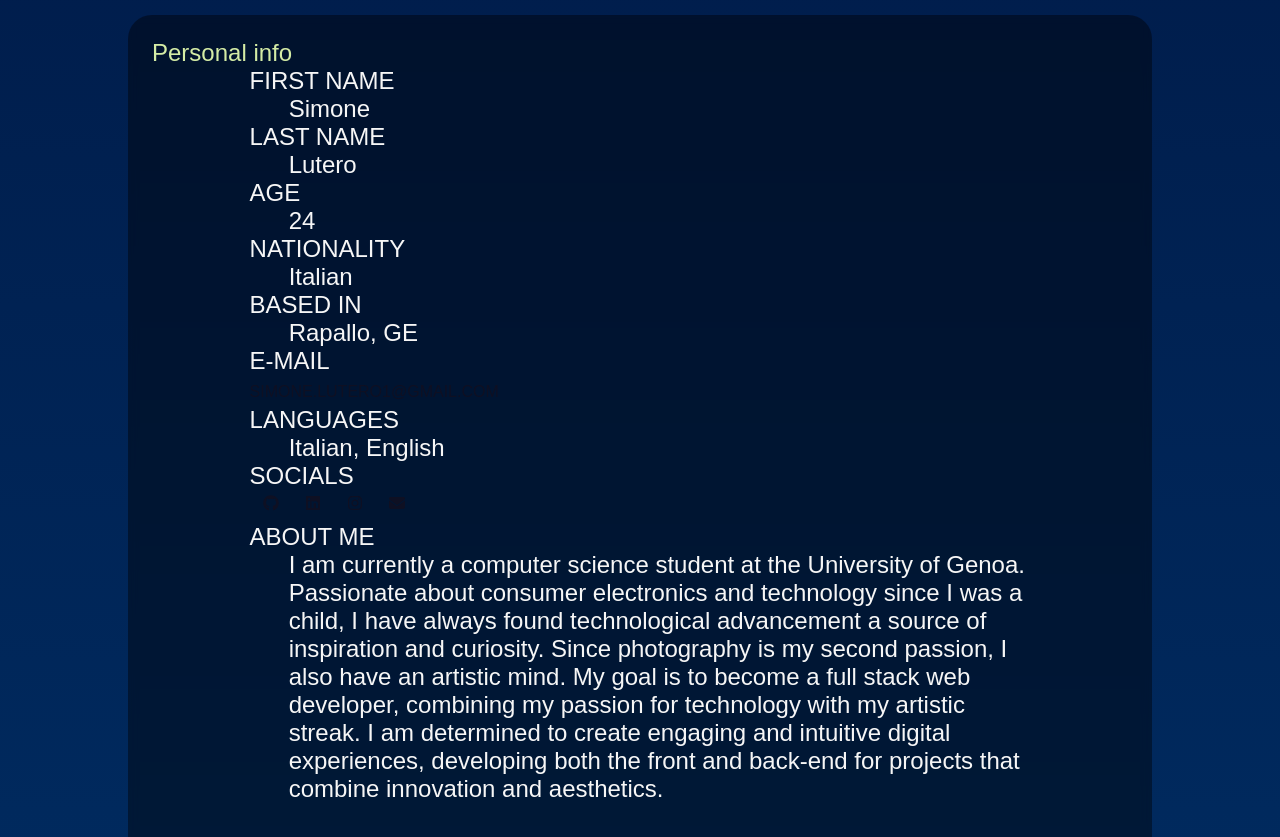
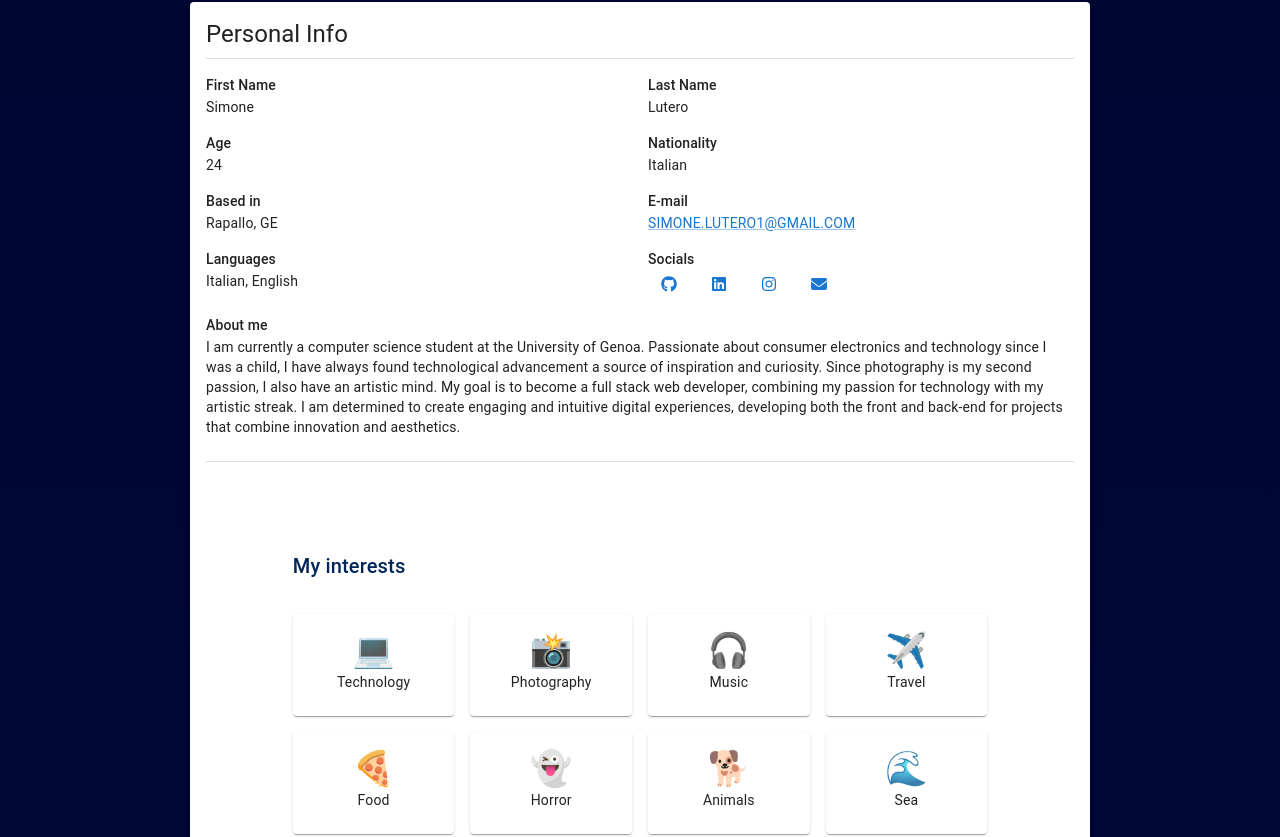
Before and after one commit to simlu2000/simonelutero, a React (Create React App) app: page / in a window 1280 px wide. Shown: the part 1858-2695 px from the top of the page. Built offline with nearby package versions, Linux system fonts and the light colour scheme.

Commit message:
updates mui

```diff
--- a/package.json
+++ b/package.json
@@ -7,7 +7,7 @@
     "@emotion/styled": "^11.14.0",
     "@fortawesome/fontawesome-free": "^6.6.0",
     "@fortawesome/fontawesome-svg-core": "^6.6.0",
-    "@fortawesome/free-brands-svg-icons": "^6.6.0",
+    "@fortawesome/free-brands-svg-icons": "^6.7.2",
     "@fortawesome/free-solid-svg-icons": "^6.6.0",
     "@fortawesome/react-fontawesome": "^0.2.2",
     "@mui/material": "^6.4.8",
--- a/src/Utils/datas.js
+++ b/src/Utils/datas.js
@@ -99,6 +99,10 @@ const experiences = [
         date: "April 2024 - Actually",
         points: [
             "Developing and maintaining web applications using React.js and other related technologies.",
+            "In my professional experience, I have focused on developing web applications, with particular emphasis on a university thesis project centered around creating a meteorological web application. This project involved integrating APIs to display both basic and advanced weather data and using Google Firebase services for user authentication and real-time data management.",
+            "During this work experience i applied agile development methodologies, specifically Scrum, to ensure efficient collaboration, iterative progress, and the timely delivery of project features. This approach allowed me to manage complex tasks while maintaining flexibility and meeting deadlines.",
+            "In addition to my project work, I did some courses to deepen my skills in web app developing. I have gained proficiency in JavaScript, the React.js library for building dynamic user interfaces, PHP, and SQL for database management and querying.",
+            "This combination of hands-on project development and continuous learning has strengthened my technical skills, enabling me to contribute to the creation of robust, scalable, and user-centric web applications."
         ],
     },
 ];
--- a/src/components/About.js
+++ b/src/components/About.js
@@ -1,101 +1,156 @@
 import React from 'react';
 import '../style/style.css';
 import { FontAwesomeIcon } from '@fortawesome/react-fontawesome';
-import { faGithub, faLinkedin, faInstagram } from '@fortawesome/free-brands-svg-icons';
-import { faEnvelope } from '@fortawesome/free-solid-svg-icons';
+import { faGithub, faLinkedin, faInstagram } from '@fortawesome/free-brands-svg-icons'; // Importa le icone dei brand
+import { faEnvelope } from '@fortawesome/free-solid-svg-icons'; // Importa l'icona dell'e-mail
+import {
+    Card,
+    CardContent,
+    Typography,
+    Grid,
+    Link,
+    Box,
+    Divider,
+} from '@mui/material';
 import Education from './Education';
 import Experience from './Experience';
 import Technologies from './Technologies';
 import Interests from './Interests';
 
-
-
 const About = () => {
     return (
-    <div>
-      <section id="me_data">
-        <section className="aboutme" id="aboutme">
-          <div className="container">
-            <div className="box" id="mebox">
-              <div className="works-item-tags">Personal info</div>
-              <div className="work-info">
-                <div className="work-info-label">First Name</div>
-                <div className="work-info-content"><p>Simone</p></div>
-              </div>
-              <div className="work-info">
-                <div className="work-info-label">Last Name</div>
-                <div className="work-info-content"><p>Lutero</p></div>
-              </div>
-              <div className="work-info">
-                <div className="work-info-label">Age</div>
-                <div className="work-info-content"><p>24</p></div>
-              </div>
-              <div className="work-info">
-                <div className="work-info-label">Nationality</div>
-                <div className="work-info-content"><p>Italian</p></div>
-              </div>
-              <div className="work-info">
-                <div className="work-info-label">Based in</div>
-                <div className="work-info-content"><p>Rapallo, GE</p></div>
-              </div>
-              <div className="work-info">
-                <div className="work-info-label">E-mail</div>
-                <div className="work-info-content"><a className="link" href="mailto:simone.lutero1@gmail.com">simone.lutero1@gmail.com</a></div>
-              </div>
-              <div className="work-info">
-                <div className="work-info-label">Languages</div>
-                <div className="work-info-content"><p>Italian, English</p></div>
-              </div>
-              <div className="work-info">
-                <div className="work-info-label">Socials</div>
-                <div className="work-info-content">
-                  <a href="https://github.com/simlu2000" className="link">
-                    <FontAwesomeIcon icon={faGithub} className='social_icon' />
-                  </a>
-                  <a href="https://www.linkedin.com/in/simone-lutero-027317216/" className="link">
-                    <FontAwesomeIcon icon={faLinkedin} className='social_icon' />
-                  </a>
-                  <a href="https://www.instagram.com/sim0ne_lu" className="link">
-                    <FontAwesomeIcon icon={faInstagram} className='social_icon' />
-                  </a>
-                  <a href="mailto:simone.lutero1@gmail.com" className="link">
-                    <FontAwesomeIcon icon={faEnvelope} className='social_icon' />
-                  </a>
-                </div>
-              </div>
-              <div className="work-info">
-                <div className="work-info-label">About me</div>
-                <div className="work-info-content">
-                  <p>I am currently a computer science student at the University of Genoa. Passionate about consumer electronics and technology since I was a child, I have always found technological advancement a source of inspiration and curiosity. Since photography is my second passion, I also have an artistic mind. My goal is to become a full stack web developer, combining my passion for technology with my artistic streak. I am determined to create engaging and intuitive digital experiences, developing both the front and back-end for projects that combine innovation and aesthetics.</p>
-                </div>
-              </div>
+        <Box sx={{ display: 'flex', justifyContent: 'center', p: 3 }}>
+            <Card sx={{ maxWidth: 900, width: '100%', boxShadow: 3 }}>
+                <CardContent>
+                    <Typography variant="h5" component="div" gutterBottom>
+                        Personal Info
+                    </Typography>
+                    <Divider sx={{ mb: 2 }} />
 
-              <section className="aboutme" id="interests">
+                    <Grid container spacing={2}>
+                        <Grid item xs={12} sm={6}>
+                            <Typography variant="subtitle2">First Name</Typography>
+                            <Typography variant="body2">Simone</Typography>
+                        </Grid>
+                        <Grid item xs={12} sm={6}>
+                            <Typography variant="subtitle2">Last Name</Typography>
+                            <Typography variant="body2">Lutero</Typography>
+                        </Grid>
+                        <Grid item xs={12} sm={6}>
+                            <Typography variant="subtitle2">Age</Typography>
+                            <Typography variant="body2">24</Typography>
+                        </Grid>
+                        <Grid item xs={12} sm={6}>
+                            <Typography variant="subtitle2">Nationality</Typography>
+                            <Typography variant="body2">Italian</Typography>
+                        </Grid>
+                        <Grid item xs={12} sm={6}>
+                            <Typography variant="subtitle2">Based in</Typography>
+                            <Typography variant="body2">Rapallo, GE</Typography>
+                        </Grid>
+                        <Grid item xs={12} sm={6}>
+                            <Typography variant="subtitle2">E-mail</Typography>
+                            <Link
+                                href="mailto:simone.lutero1@gmail.com"
+                                variant="body2"
+                            >
+                                simone.lutero1@gmail.com
+                            </Link>
+                        </Grid>
+                        <Grid item xs={12} sm={6}>
+                            <Typography variant="subtitle2">Languages</Typography>
+                            <Typography variant="body2">Italian, English</Typography>
+                        </Grid>
+                        <Grid item xs={12} sm={6}>
+                            <Typography variant="subtitle2">Socials</Typography>
+                            <Box sx={{ display: 'flex', gap: 1 }}>
+                                <Link
+                                    href="https://github.com/simlu2000"
+                                    target="_blank"
+                                    rel="noopener noreferrer"
+                                >
+                                    <FontAwesomeIcon
+                                        icon={faGithub}
+                                        className="social_icon"
+                                    />
+                                </Link>
+                                <Link
+                                    href="https://www.linkedin.com/in/simone-lutero-027317216/"
+                                    target="_blank"
+                                    rel="noopener noreferrer"
+                                >
+                                    <FontAwesomeIcon
+                                        icon={faLinkedin}
+                                        className="social_icon"
+                                    />
+                                </Link>
+                                <Link
+                                    href="https://www.instagram.com/sim0ne_lu"
+                                    target="_blank"
+                                    rel="noopener noreferrer"
+                                >
+                                    <FontAwesomeIcon
+                                        icon={faInstagram}
+                                        className="social_icon"
+                                    />
+                                </Link>
+                                <Link
+                                    href="mailto:simone.lutero1@gmail.com"
+                                    target="_blank"
+                                    rel="noopener noreferrer"
+                                >
+                                    <FontAwesomeIcon
+                                        icon={faEnvelope}
+                                        className="social_icon"
+                                    />
+                                </Link>
+                            </Box>
+                        </Grid>
+                        <Grid item xs={12}>
+                            <Typography variant="subtitle2">About me</Typography>
+                            <Typography variant="body2">
+                                I am currently a computer science student at the
+                                University of Genoa. Passionate about consumer
+                                electronics and technology since I was a child,
+                                I have always found technological advancement a
+                                source of inspiration and curiosity. Since
+                                photography is my second passion, I also have
+                                an artistic mind. My goal is to become a full
+                                stack web developer, combining my passion for
+                                technology with my artistic streak. I am
+                                determined to create engaging and intuitive
+                                digital experiences, developing both the front
+                                and back-end for projects that combine
+                                innovation and aesthetics.
+                            </Typography>
+                        </Grid>
+                    </Grid>
+                    <Divider sx={{ my: 3 }} />
+
+                    <section id="interests">
                         <Interests />
                     </section>
 
-              <section className="aboutme" id="myskills">
+                    <Divider sx={{ my: 3 }} />
+
+                    <section id="myskills">
                         <Technologies />
                     </section>
 
-              <section className="aboutme timeline" id="myexp">
+                    <Divider sx={{ my: 3 }} />
+
+                    <section id="myexp">
                         <Experience />
                     </section>
 
-              <section className="aboutme timeline" id="myedu">
+                    <Divider sx={{ my: 3 }} />
+
+                    <section id="myedu">
                         <Education />
                     </section>
-            </div>
-
-          </div>
-        </section>
-
-
-
-      </section>
-
-
-    </div>
+                </CardContent>
+            </Card>
+        </Box>
     );
 };
 
--- a/src/components/Education.js
+++ b/src/components/Education.js
@@ -15,7 +15,7 @@ const Education = () => {
                             key={index}
                             className="vertical-timeline-element--education"
                             date={edu.year}
-                            iconStyle={{ background: '#FCA311', color: '#000000' }}
+                            iconStyle={{ background: '#d4eca5', color: '#000000' }}
                         >
                             <h3 className="vertical-timeline-element-title">{edu.school}</h3>
                             <h4 className="vertical-timeline-element-subtitle">{edu.course}</h4>
--- a/src/components/Works.js
+++ b/src/components/Works.js
@@ -15,11 +15,11 @@ const Works = () => {
                 {/*menu per selezionare i progetti  */}
             </section>
 
-            <div id="project-box" className="project dynamic-height">
+            <div id="project-box" className="project">
                 <Grid container spacing={2}>
                     {filteredProjects.map((project, index) => (
                         <Grid item xs={12} sm={6} md={4} key={index}>
-                            <Card>
+                            <Card sx={{borderRadius:'25px', height:'auto'}}>
                                 <CardContent>
                                     <Typography variant="h5" component="div">
                                         {project.name} : {project.info}
@@ -31,7 +31,7 @@ const Works = () => {
                                     <Typography variant="subtitle2" style={{ marginTop: '1rem' }}>Technologies:</Typography>
                                     <div>
                                         {project.tags.map((tag, tagIndex) => (
-                                            <Chip key={tagIndex} label={tag.name} style={{ margin: '0.2rem' }} />
+                                            <Chip key={tagIndex} label={tag.name} style={{ margin: '0.2rem', backgroundColor:'#ffffff', border:'3px solid #d4eca5'}} />
                                         ))}
                                     </div>
 
@@ -50,10 +50,9 @@ const Works = () => {
                                 <CardActions>
                                     <Button
                                         variant="contained"
-                                        color=""
+                                        color="primary"
                                         target="_blank"
                                         href={project.source_code_link} sx={{
-                                            border:'2px solid #d4eca5',
                                             borderRadius:'25px',
                                         }}
                                     >
--- a/src/style/style.css
+++ b/src/style/style.css
@@ -6,16 +6,14 @@
 
 body {
     background: #000428;  /* fallback for old browsers */
-    background: -webkit-linear-gradient(to top, #004e92, #000428);  /* Chrome 10-25, Safari 5.1-6 */
-    background: linear-gradient(to top, #004e92, #000428); /* W3C, IE 10+/ Edge, Firefox 16+, Chrome 26+, Opera 12+, Safari 7+ */
-
+    background: -webkit-linear-gradient(to top, #010b47, #000428);  /* Chrome 10-25, Safari 5.1-6 */
+    background: linear-gradient(to top, #010b47, #000428); /* W3C, IE 10+/ Edge, Firefox 16+, Chrome 26+, Opera 12+, Safari 7+ */
     color: #F6F6F6;
     font-family: 'Work Sans', sans-serif;
     font-size: 100%;
     margin: 0;
     padding: 0;
     height: 100%;
-
 }
 
 /*------------------------------------------------------HEADER------------------------------------------------------*/
@@ -27,7 +25,6 @@ body {
     display: flex;
     justify-content: center;
     align-items: center;
-    /* Centra l'icona verticalmente */
 }
 
 #mode {
@@ -35,8 +32,6 @@ body {
     right: 0;
     margin-right: 20px;
     margin-top: -20px;
-
-
 }
 
 
@@ -46,24 +41,17 @@ body {
     left: 0;
     width: 100%;
     background-color: #000000;
-
-
 }
 
 .logo {
     width: 50px;
-    /* Imposta la larghezza del logo */
     height: 50px;
-    /* Imposta l'altezza del logo */
     margin-right: 20px;
-    /* Aggiunge un margine destro per separare il logo dagli altri elementi della navbar */
 }
 
 .header-container {
     display: flex;
-    /* Utilizza il layout flessibile per allineare correttamente il logo e gli altri elementi della navbar */
     align-items: center;
-    /* Allinea verticalmente gli elementi della navbar */
 }
 
 
@@ -71,9 +59,7 @@ body {
     list-style: none;
     display: flex;
     justify-content: center;
-    /* Centra i testi orizzontalmente */
     align-items: center;
-    /* Centra i testi verticalmente */
 }
 
 .menu ul li {
@@ -81,14 +67,11 @@ body {
     margin-top: 13px;
     margin-bottom: 13px;
     font-size: 1rem;
-
 }
 
 .menu ul li a {
     text-align: center;
-    /* Centra il testo all'interno del suo contenitore */
     font-size: 1rem;
-
 }
 
 /*---------------------------------------------TITLE AREA------------------------------------------------------*/
@@ -126,7 +109,7 @@ h2 {
     font-size: 2rem;
     font-weight: 600px;
     text-transform: uppercase;
-    color: #d4eca5;
+    color: #002557;
     margin-bottom: 0;
 
 }
@@ -189,11 +172,7 @@ a:hover {
 }
 
 .hero {
-
     height: 100vh;
-    /*background-color: rgb(7,5,20);
-    background: linear-gradient(0deg, rgba(7,5,20,1) 0%, rgba(15,25,93,1) 31%);
-*/
 }
 
 .hero-content {
@@ -258,9 +237,6 @@ a:hover {
     margin: 0 auto;
     border-radius: 25px;
     height: auto !important;
-}
-
-.name {
 }
 
 ul, p {
@@ -366,11 +342,12 @@ section {
 
 .works-item-tags {
     font-size: 24px;
-    color: #d4eca5;
+    color: #002557
+
+    ;
 }
 
 .lang_skill {
-    border: 3px solid #d4eca5;
     border-radius: 50px;
     font-size: 1em;
     width: 15%;
@@ -380,7 +357,6 @@ section {
     margin-right: 24px;
     margin-top: 24px;
     display: inline-block;
-    /* Imposta il display su "inline-block" per posizionarli uno accanto all'altro */
 }
 
 .exp {
@@ -420,7 +396,6 @@ section {
     margin-right: 24px;
     margin-top: 24px;
     display: inline-block;
-    /* Imposta il display su "inline-block" per posizionarli uno accanto all'altro */
 }
 
 .int_emoji:hover {
@@ -709,7 +684,6 @@ footer {
 
     .footer {
         padding: 10px;
-        /* Ridimensiona il padding del footer per un aspetto più compatto */
         font-size: 12px;
 
         text-align: center;
@@ -718,12 +692,10 @@ footer {
 
     .footer-logo {
         font-size: 16px;
-        /* Ridimensiona il testo del logo del footer per adattarsi ai dispositivi più piccoli */
     }
 
     .footer-menu ul li {
         margin-right: 12px;
-        /* Ridimensiona il margine destro degli elementi del menu del footer per adattarsi ai dispositivi più piccoli */
     }
 
     .transition-effect {
@@ -737,8 +709,6 @@ footer {
 }
 
 @media screen and (max-width: 481px) {
-    .works-item {
-    }
     .work-info {
         display: flex;
         flex-direction: column;
@@ -765,6 +735,7 @@ footer {
 
     .works-item-tags {
         font-size: 1rem;
+
     }
 
 }
```
Also changed, not shown: 1 other file (tests, documents, lock files or other folders). Lines whose indentation alone changed are shown as unchanged.
